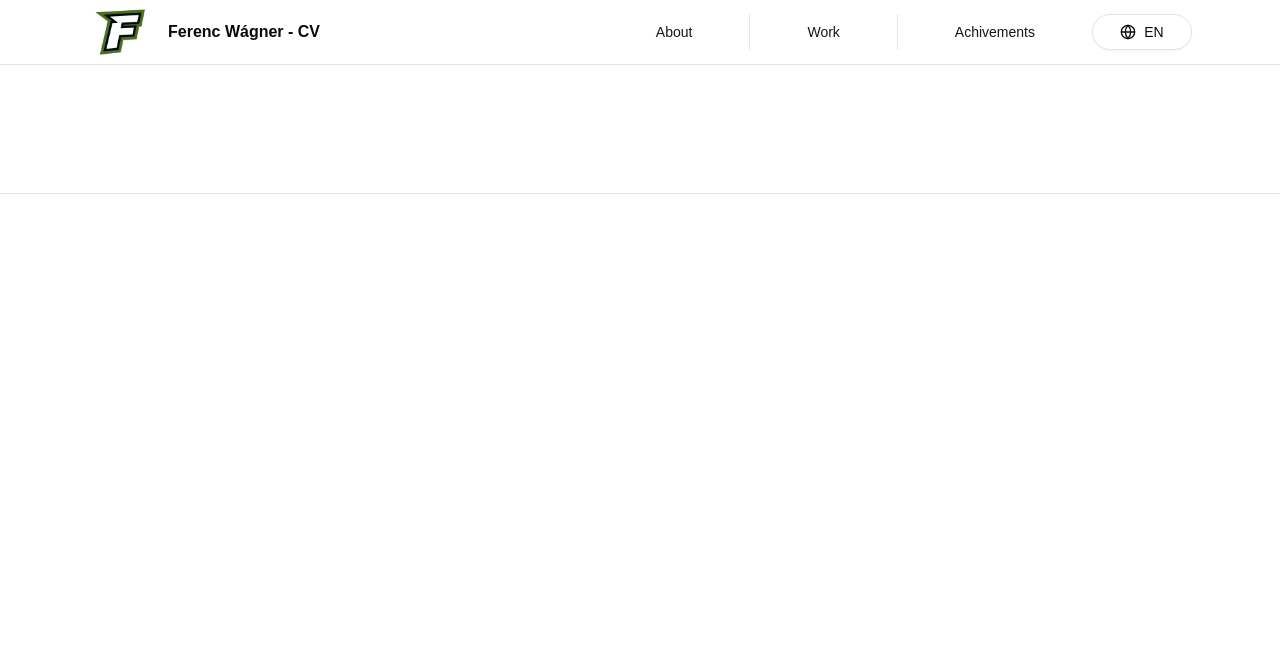
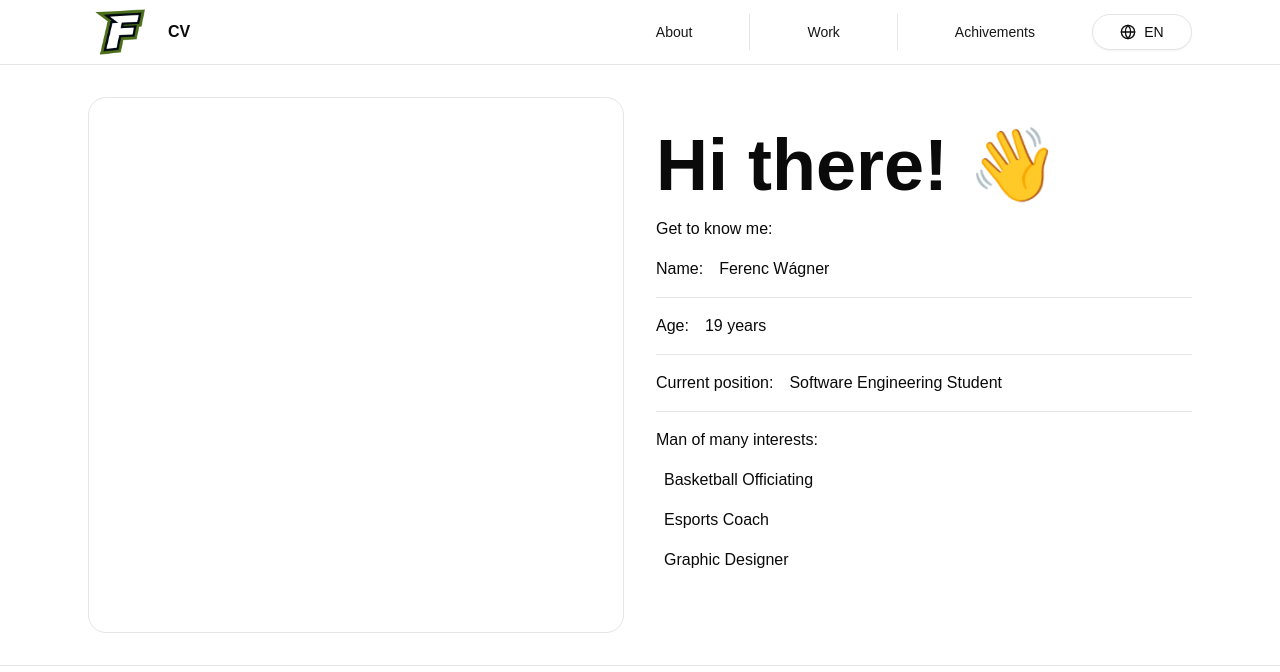
Before and after one commit to WFeree/fhub, a React (Vite) app: page / in a window 1280 px wide. Shown: the top 672 px of the page. Built offline with nearby package versions, Linux system fonts and the light colour scheme.

Commit message:
Header done

```diff
--- a/src/App.tsx
+++ b/src/App.tsx
@@ -1,3 +1,4 @@
+import Header from "./components/Header";
 import Navbar from "./components/navbar";
 
 export default function App() {
@@ -6,8 +7,9 @@ export default function App() {
       <Navbar/>
 
       <main>
-        <section className="py-16">
+        <section className="py-8">
           <div className="mx-auto max-w-6xl px-6">
+            <Header></Header>
           </div>
         </section>
       </main>
--- /dev/null
+++ b/src/components/Header.css
@@ -0,0 +1,19 @@
+#hand{
+  animation-name: wave-animation;
+  animation-duration: 2.5s;
+  animation-iteration-count: infinite;
+  transform-origin: 70% 70%;
+  display: inline-block;
+}
+
+@keyframes wave-animation {
+  0% { transform: rotate( 0.0deg) }
+  15% { transform: rotate(14.0deg) }
+  30% { transform: rotate(-8.0deg) }
+  40% { transform: rotate(14.0deg) }
+  50% { transform: rotate(-4.0deg) }
+  60% { transform: rotate(10.0deg) }
+  70% { transform: rotate( 0.0deg) }
+ 100% { transform: rotate( 0.0deg) }
+
+}
--- /dev/null
+++ b/src/components/Header.tsx
@@ -0,0 +1,38 @@
+import "./Header.css"
+import { Separator } from "./ui/separator"
+const Header = () => {
+
+  const HeaderItem = (title: string, value?: string) => {
+    return(
+      <div className="flex gap-4 mt-4">
+        <h1>{title}</h1>
+        <p>{value}</p>
+      </div>
+    )
+  }
+  return (
+    <div className="grid grid-cols-2 gap-8">
+      <div className="aspect-square border rounded-2xl"></div>
+      <div className="mt-8 flex flex-col">
+        <h1 className="text-7xl font-semibold">Hi there! <span id="hand">👋</span></h1>
+        <div className="mt-4">
+          <p className="">Get to know me: </p>
+          {HeaderItem("Name:","Ferenc Wágner")}
+          <Separator className="mt-4"/>
+          {HeaderItem("Age:","19 years")}
+          <Separator className="mt-4"/>
+          {HeaderItem("Current position:","Software Engineering Student")}
+          <Separator className="mt-4"/>
+          {HeaderItem("Man of many interests:")}
+          <ul className="flex flex-col gap-4">
+            <li className="pl-2 mt-4">Basketball Officiating</li>
+            <li className="pl-2 ">Esports Coach</li>
+            <li className="pl-2 ">Graphic Designer</li>
+          </ul>
+        </div>
+      </div>
+    </div>
+  )
+}
+
+export default Header
--- a/src/components/navbar.tsx
+++ b/src/components/navbar.tsx
@@ -16,7 +16,7 @@ const Navbar = () => {
       <nav className="flex mx-auto h-16 max-w-6xl items-center justify-center px-6">
         <div className="flex items-center gap-4 mr-auto">
           <img src="./logotrans.png" className="h-16"/>
-          <span className="font-bold">Ferenc Wágner - CV</span>
+          <span className="font-bold">CV</span>
         </div>
         <div className="flex justify-center items-center gap-12">
           {NavItem("", "About")}
```
